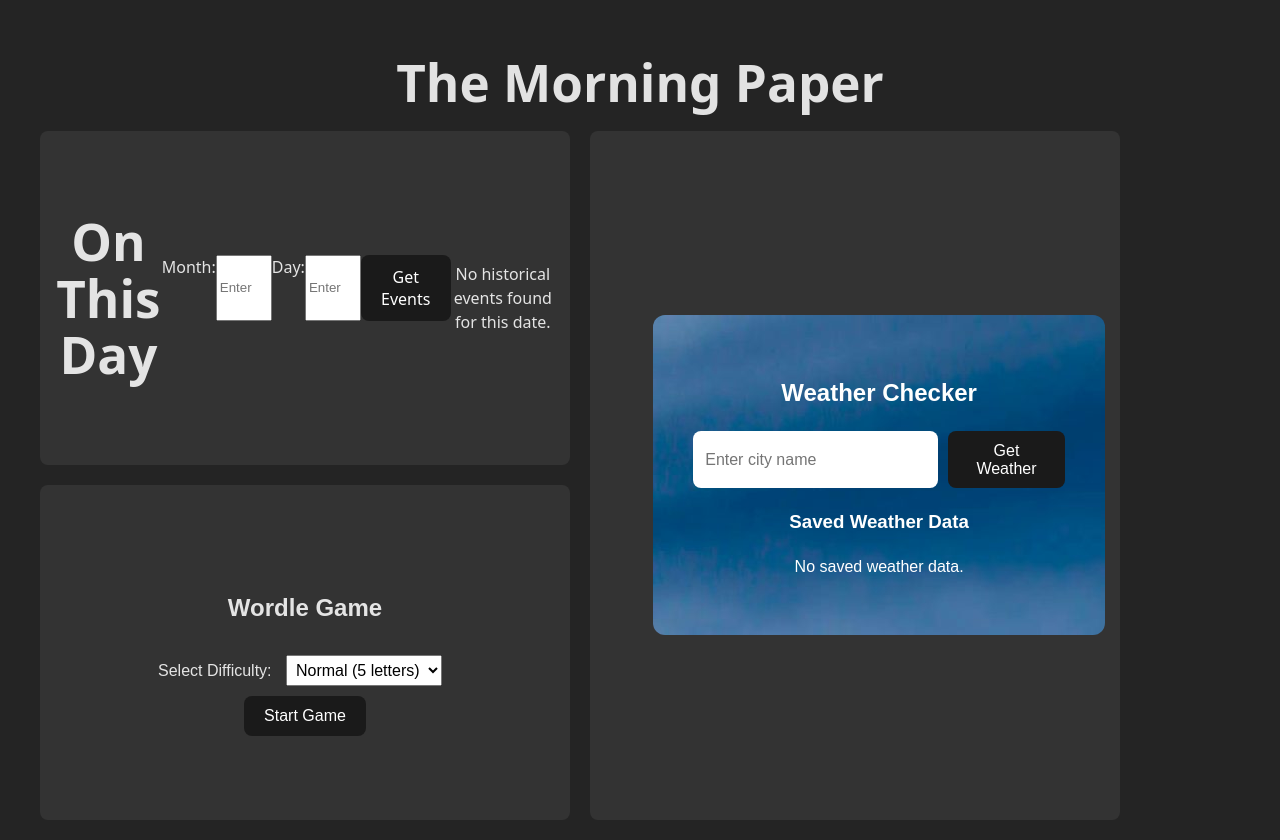
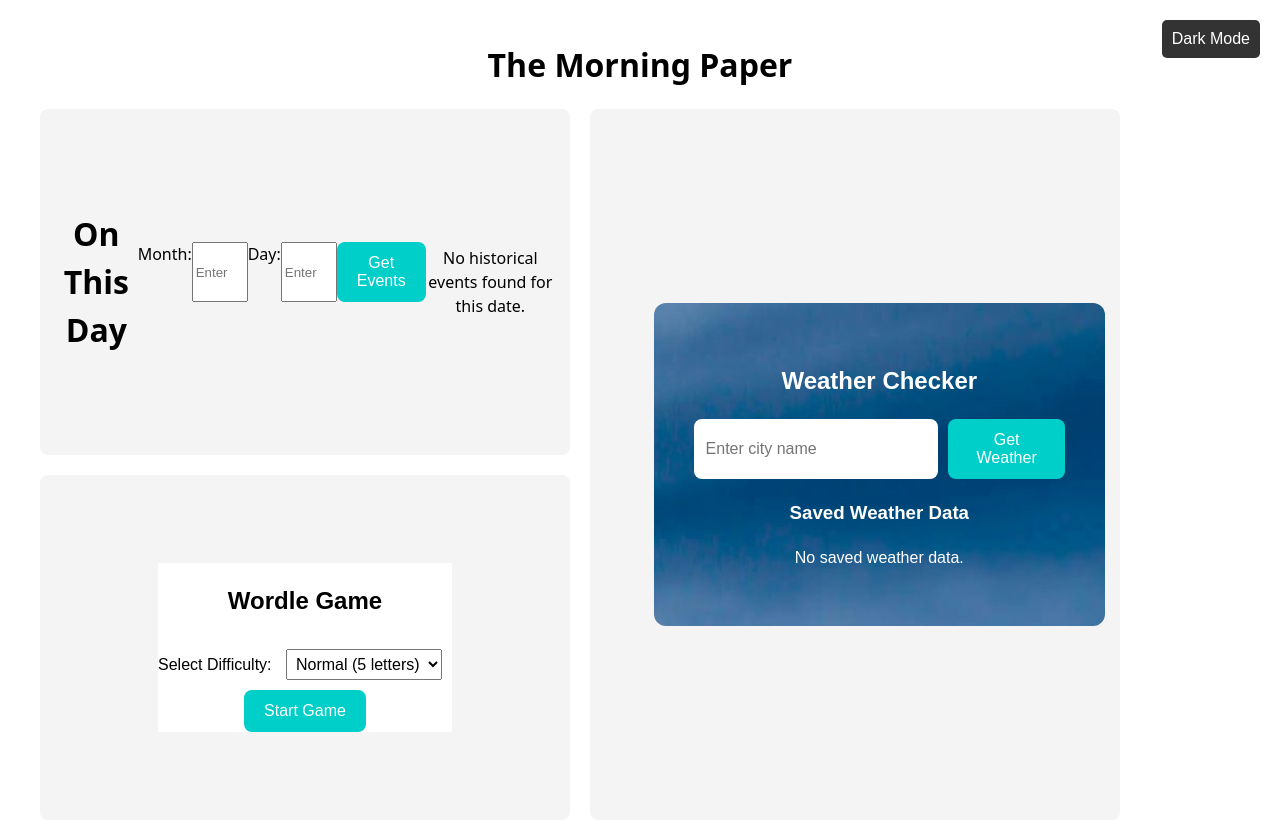
Before and after one commit to TheMarcyTimes/TheMorninPaper, a React (Vite) app in the folder app/: page / in a window 1280 px wide. Built offline with nearby package versions, Linux system fonts and the light colour scheme.

Commit message:
light/dark

```diff
--- a/app/src/App.css
+++ b/app/src/App.css
@@ -1,3 +1,19 @@
+/* Global Styles for Light and Dark Modes */
+
+/* Default Light Mode Styles */
+body.light {
+  background-color: white;
+  color: black;
+  transition: background-color 0.3s, color 0.3s; /* Smooth transition */
+}
+
+/* Dark Mode Styles */
+body.dark {
+  background-color: black;
+  color: white;
+  transition: background-color 0.3s, color 0.3s; /* Smooth transition */
+}
+
 /* Centers everything */
 .app-container {
   display: flex;
@@ -32,12 +48,26 @@
 .word-wrapper,
 .weather-wrapper {
   padding: 15px;
-  background-color: #333; /* Dark background for contrast */
+  background-color: #333; /* Dark background for contrast (will be adjusted by theme) */
   border-radius: 8px;
   display: flex;
   align-items: center;
   justify-content: center;
   min-height: 200px;
+}
+
+/* Light mode adjustments */
+body.light .news-wrapper,
+body.light .word-wrapper,
+body.light .weather-wrapper {
+  background-color: #f4f4f4; /* Light background */
+}
+
+/* Dark mode adjustments */
+body.dark .news-wrapper,
+body.dark .word-wrapper,
+body.dark .weather-wrapper {
+  background-color: #333; /* Dark background */
 }
 
 /* Positioning within the grid */
@@ -61,3 +91,22 @@
 .weather-wrapper {
   min-width: 300px; /* Ensures consistency in width */
 }
+
+/* Button for theme toggle */
+.theme-toggle-btn {
+  position: fixed;
+  top: 20px;
+  right: 20px;
+  padding: 10px;
+  background-color: #333;
+  color: white;
+  border: none;
+  cursor: pointer;
+  border-radius: 5px;
+  font-size: 16px;
+  z-index: 1000; /* Ensure it's on top of other content */
+}
+
+.theme-toggle-btn:hover {
+  background-color: #555;
+}
--- a/app/src/App.jsx
+++ b/app/src/App.jsx
@@ -1,12 +1,34 @@
+import React, { useState, useEffect } from "react";
 import News from "./components/news";
 import WordGame from "./components/word";
 import Weather from "./components/weather";
 import "./App.css";
 
 function App() {
+  const [isDarkMode, setIsDarkMode] = useState(false);
+
+  // Toggle the theme
+  const toggleTheme = () => {
+    setIsDarkMode((prevState) => !prevState);
+  };
+
+  // Apply the theme to the body
+  useEffect(() => {
+    if (isDarkMode) {
+      document.body.classList.add("dark");
+      document.body.classList.remove("light");
+    } else {
+      document.body.classList.add("light");
+      document.body.classList.remove("dark");
+    }
+  }, [isDarkMode]);
+
   return (
-    <div className="app-container">
-      <h1 className="title">The Morning Paper</h1> {/* Centered title */}
+    <div className={`app-container ${isDarkMode ? "dark" : "light"}`}>
+      <button className="theme-toggle-btn" onClick={toggleTheme}>
+        {isDarkMode ? "Light Mode" : "Dark Mode"}
+      </button>
+      <h1 className="title">The Morning Paper</h1>
       <div className="content-wrapper">
         <div className="news-wrapper">
           <News />
--- a/app/src/components/word.css
+++ b/app/src/components/word.css
@@ -1,3 +1,47 @@
+/* Light Mode */
+body.light .word-game {
+  background-color: white; /* Light background for word game */
+  color: black; /* Dark text for light background */
+}
+
+body.light .guess span {
+  border-color: #333; /* Dark borders for the letters in light mode */
+}
+
+body.light .correct {
+  background-color: #4caf50; /* Green for correct in light mode */
+}
+
+body.light .misplaced {
+  background-color: #ff9800; /* Orange for misplaced in light mode */
+}
+
+body.light .wrong {
+  background-color: #9e9e9e; /* Gray for wrong guesses in light mode */
+}
+
+/* Dark Mode */
+body.dark .word-game {
+  background-color: #333; /* Dark background for word game */
+  color: white; /* Light text for dark background */
+}
+
+body.dark .guess span {
+  border-color: #fff; /* Light borders for letters in dark mode */
+}
+
+body.dark .correct {
+  background-color: #388e3c; /* Darker green for correct guesses in dark mode */
+}
+
+body.dark .misplaced {
+  background-color: #ffb300; /* Darker orange for misplaced guesses */
+}
+
+body.dark .wrong {
+  background-color: #616161; /* Darker gray for wrong guesses */
+}
+
 .word-game {
   text-align: center;
   font-family: Arial, sans-serif;
--- a/app/src/index.css
+++ b/app/src/index.css
@@ -4,9 +4,6 @@
   font-weight: 400;
 
   color-scheme: light dark;
-  color: rgba(255, 255, 255, 0.87);
-  background-color: #242424;
-
   font-synthesis: none;
   text-rendering: optimizeLegibility;
   -webkit-font-smoothing: antialiased;
@@ -22,6 +19,20 @@ a:hover {
   color: #535bf2;
 }
 
+/* Light Mode Styles */
+body.light {
+  background-color: white;
+  color: black;
+  transition: background-color 0.3s, color 0.3s; /* Smooth transition */
+}
+
+/* Dark Mode Styles */
+body.dark {
+  background-color: #242424;
+  color: rgba(255, 255, 255, 0.87);
+  transition: background-color 0.3s, color 0.3s; /* Smooth transition */
+}
+
 body {
   margin: 0;
   display: flex;
@@ -30,31 +41,6 @@ body {
   min-width: 320px;
   min-height: 100vh;
   padding: 20px;
-  background-color: #242424;
-}
-
-h1 {
-  font-size: 3.2em;
-  line-height: 1.1;
-}
-
-button {
-  border-radius: 8px;
-  border: 1px solid transparent;
-  padding: 0.6em 1.2em;
-  font-size: 1em;
-  font-weight: 500;
-  font-family: inherit;
-  background-color: #1a1a1a;
-  cursor: pointer;
-  transition: border-color 0.25s;
-}
-button:hover {
-  border-color: #646cff;
-}
-button:focus,
-button:focus-visible {
-  outline: 4px auto -webkit-focus-ring-color;
 }
 
 /* Layout for the main content */
@@ -76,12 +62,24 @@ button:focus-visible {
 .news-container {
   flex: 1;
   padding: 15px;
-  background-color: #242424; /* Keep background color */
-  color: rgba(255, 255, 255, 0.87);
+  background-color: #333; /* Default background color (will change in light mode) */
+  color: rgba(255, 255, 255, 0.87); /* Default text color */
   min-height: 400px;
   overflow-y: auto; /* Allows scrolling if content is long */
-  width: 100%; /* Let it take up available space */
-  max-width: none; /* Remove previous width limit */
+  width: 100%;
+  max-width: none;
+}
+
+/* Light Mode Adjustments */
+body.light .news-container {
+  background-color: #f4f4f4; /* Light background */
+  color: black; /* Text color */
+}
+
+/* Dark Mode Adjustments */
+body.dark .news-container {
+  background-color: #333; /* Dark background */
+  color: white; /* Text color */
 }
 
 /* Responsive adjustments */
```
Also changed, not shown: app/src/components/news.css (+36 -0 lines).
